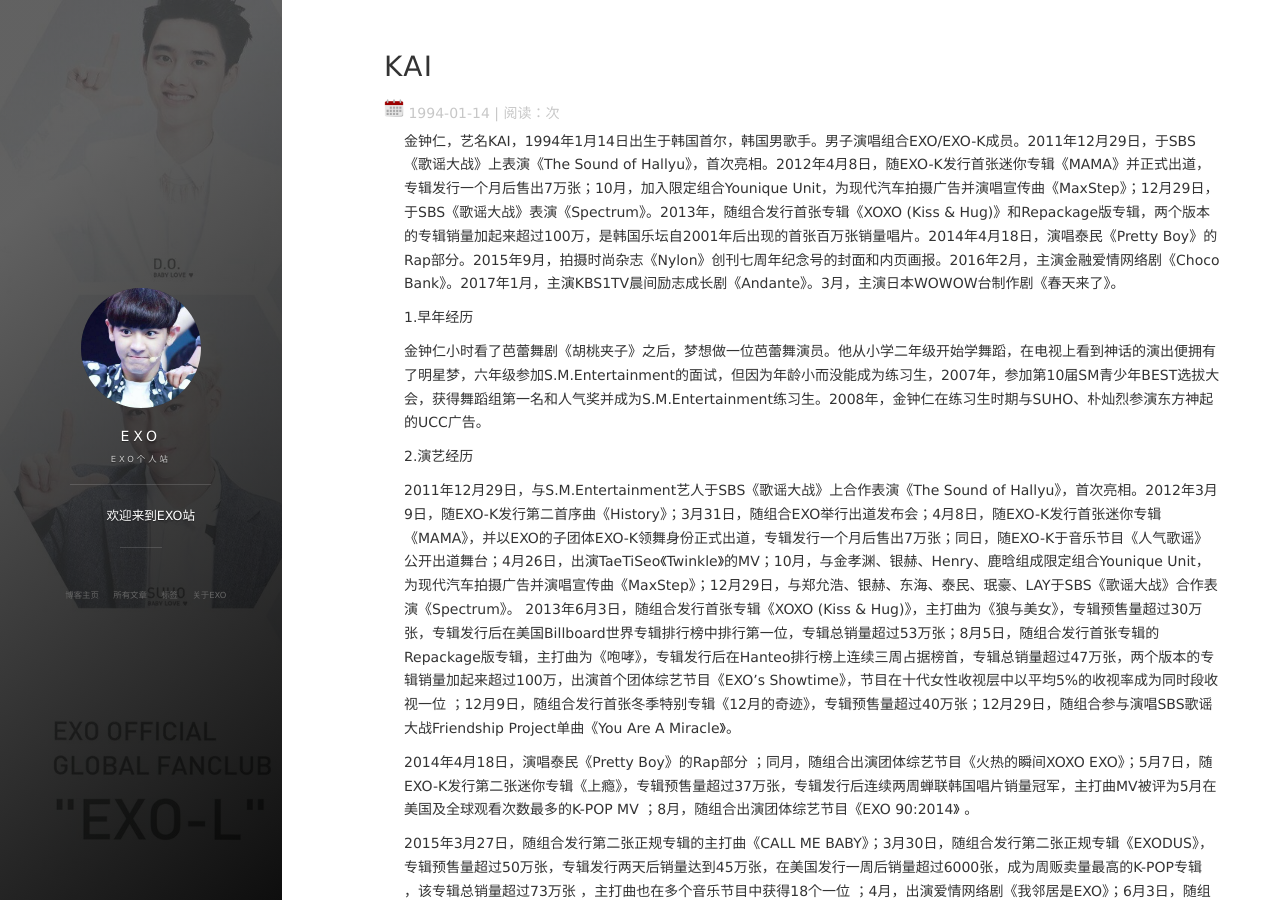
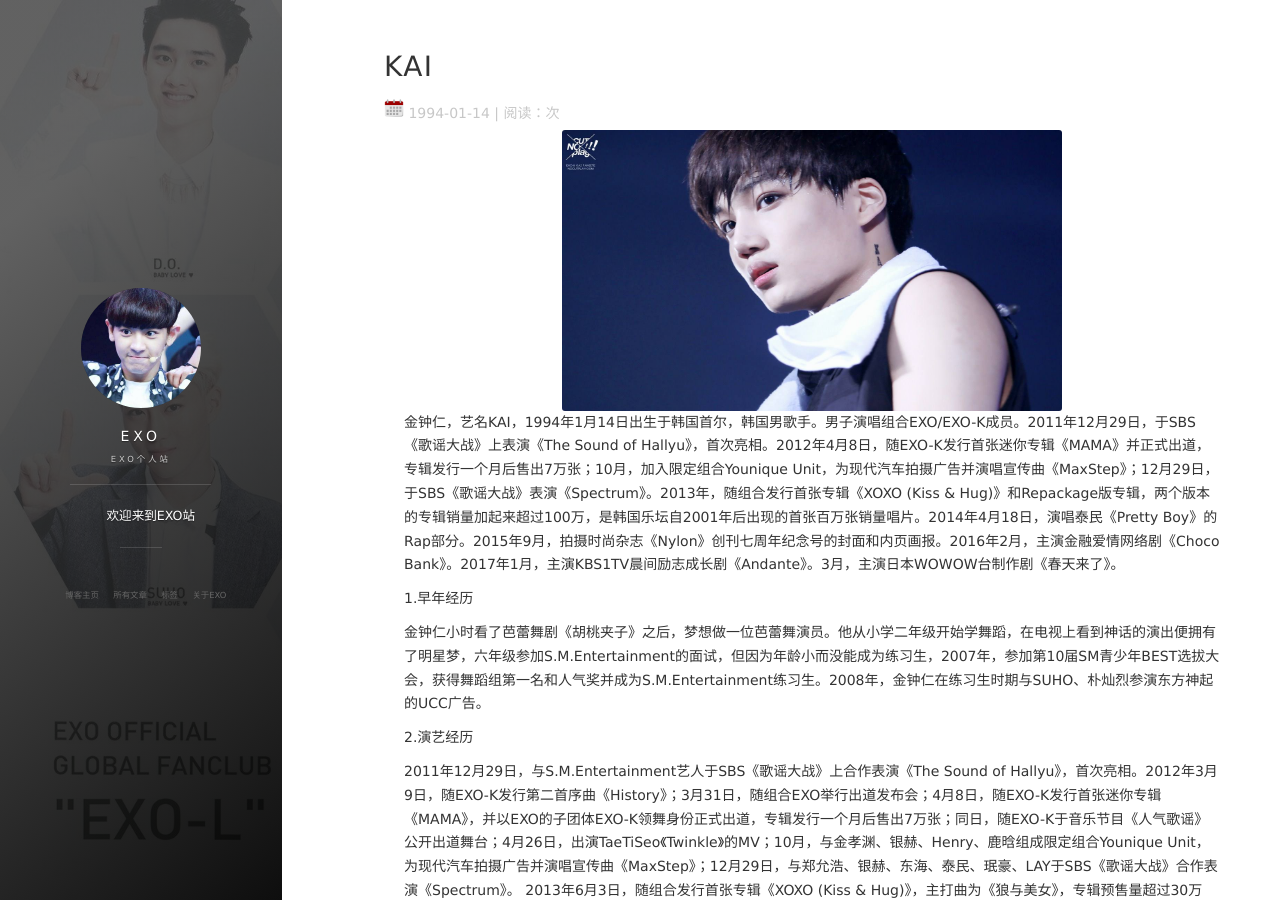
Before and after one commit to ChanYeol61/ChanYeol61.github.io, a Jekyll site: the page built from _posts/1994-01-14-KAI.md, in a window 1280 px wide and 900 px high. Built offline with Jekyll 4.4.1, drawn with Linux system fonts in a browser that asks for light colours; nearby versions of some CDN libraries; comment, search, counter and statistics services are not loaded.

Commit message:
Update 1994-01-14-KAI.md

```diff
--- a/_posts/1994-01-14-KAI.md
+++ b/_posts/1994-01-14-KAI.md
@@ -5,7 +5,7 @@ date: 1994-01-14
 tag: EXO
 
 ---
-
+<img src="/images/posts/codeless/KAI.jpg" height="281" width="500">
 金钟仁，艺名KAI，1994年1月14日出生于韩国首尔，韩国男歌手。男子演唱组合EXO/EXO-K成员。2011年12月29日，于SBS《歌谣大战》上表演《The Sound of Hallyu》，首次亮相。2012年4月8日，随EXO-K发行首张迷你专辑《MAMA》并正式出道，专辑发行一个月后售出7万张；10月，加入限定组合Younique Unit，为现代汽车拍摄广告并演唱宣传曲《MaxStep》；12月29日，于SBS《歌谣大战》表演《Spectrum》。2013年，随组合发行首张专辑《XOXO (Kiss & Hug)》和Repackage版专辑，两个版本的专辑销量加起来超过100万，是韩国乐坛自2001年后出现的首张百万张销量唱片。2014年4月18日，演唱泰民《Pretty Boy》的Rap部分。2015年9月，拍摄时尚杂志《Nylon》创刊七周年纪念号的封面和内页画报。2016年2月，主演金融爱情网络剧《Choco Bank》。2017年1月，主演KBS1TV晨间励志成长剧《Andante》。3月，主演日本WOWOW台制作剧《春天来了》。
 
 1.早年经历
```
